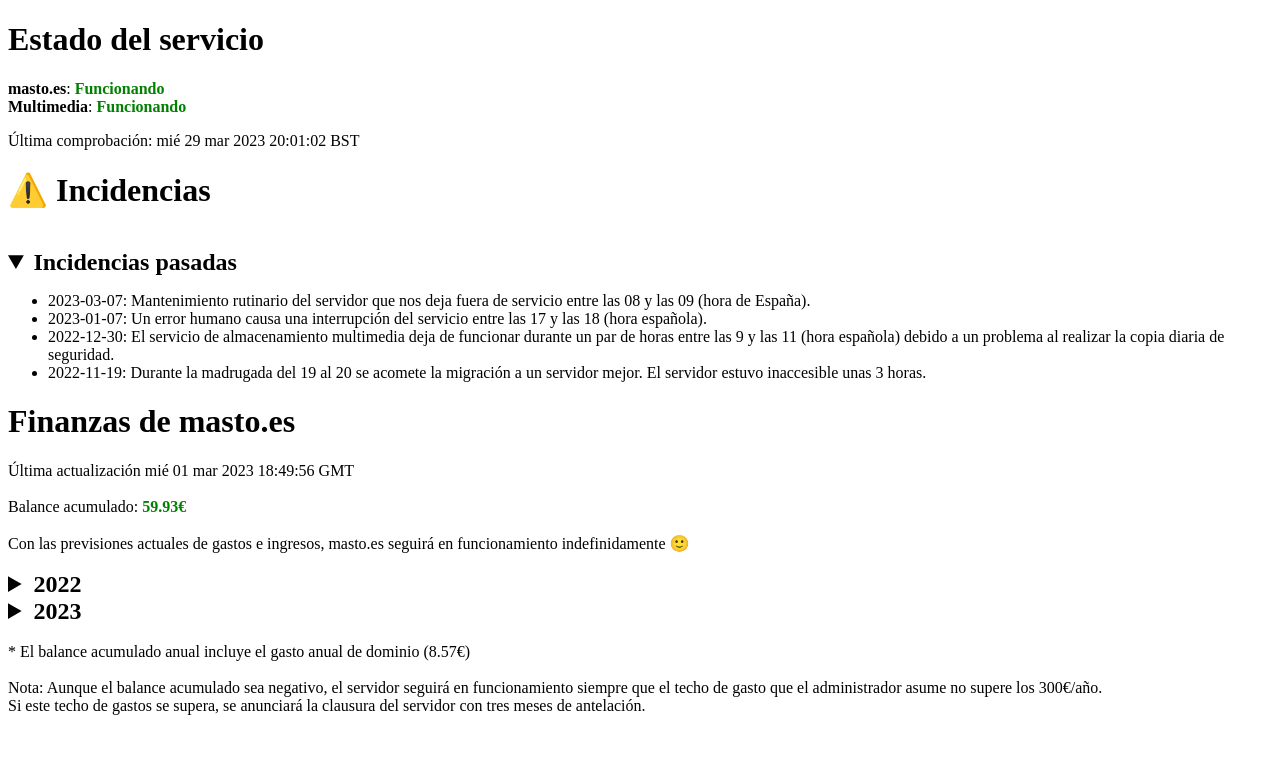
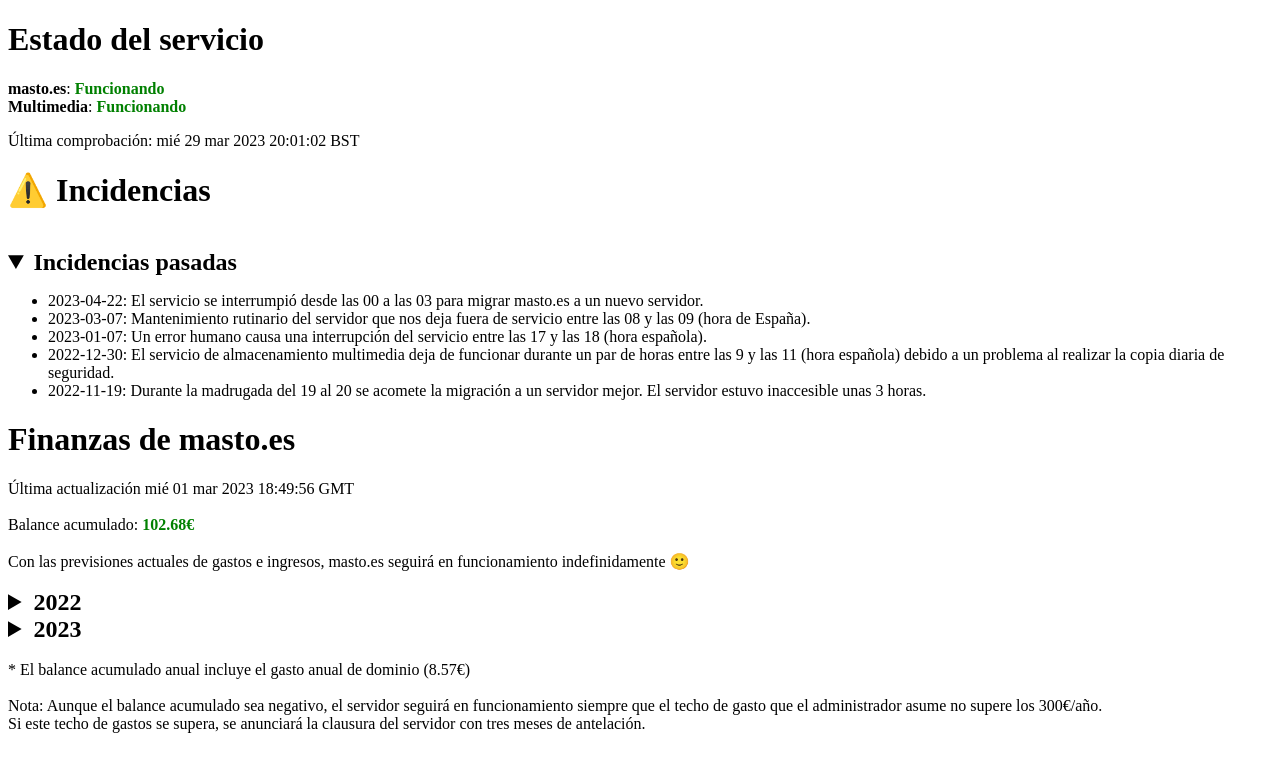
Before and after one commit to Roboron3042/estado.masto.es, a plain HTML site: page index.html in a window 1280 px wide. Both pictures are taken after a click on the heading "Incidencias pasadas". Drawn offline with Linux system fonts and the light colour scheme.

Commit message:
Añadidos junio y julio

```diff
--- a/index.html
+++ b/index.html
@@ -19,7 +19,8 @@
     </br>
     <details><summary>Incidencias pasadas</summary>
       <ul>
-        <li>2023-03-07: Mantenimiento rutinario del servidor que nos deja fuera de servicio entre las 08 y las 09 (hora de España).
+        <li>2023-04-22: El servicio se interrumpió desde las 00 a las 03 para migrar masto.es a un nuevo servidor.</li>
+        <li>2023-03-07: Mantenimiento rutinario del servidor que nos deja fuera de servicio entre las 08 y las 09 (hora de España).</li>
         <li>2023-01-07: Un error humano causa una interrupción del servicio entre las 17 y las 18 (hora española).</li>
         <li>2022-12-30: El servicio de almacenamiento multimedia deja de funcionar durante un par de horas entre las 9 y las 11 (hora española) debido a un problema al realizar la copia diaria de seguridad.</li>
         <li>2022-11-19: Durante la madrugada del 19 al 20 se acomete la migración a un servidor mejor. El servidor estuvo inaccesible unas 3 horas.</li>
--- a/index.js
+++ b/index.js
@@ -40,6 +40,16 @@
 			"servidor": 51.67,
 			"correo": 2.05,
 			"donaciones": 103.01,
+		},
+		6: {
+			"servidor": 51.67,
+			"correo": 1.25,
+			"donaciones": 59.14,
+		},
+		7: {
+			"servidor": 51.67,
+			"correo": 9.47,
+			"donaciones": 97.67,
 		},
 	}
 }
```
